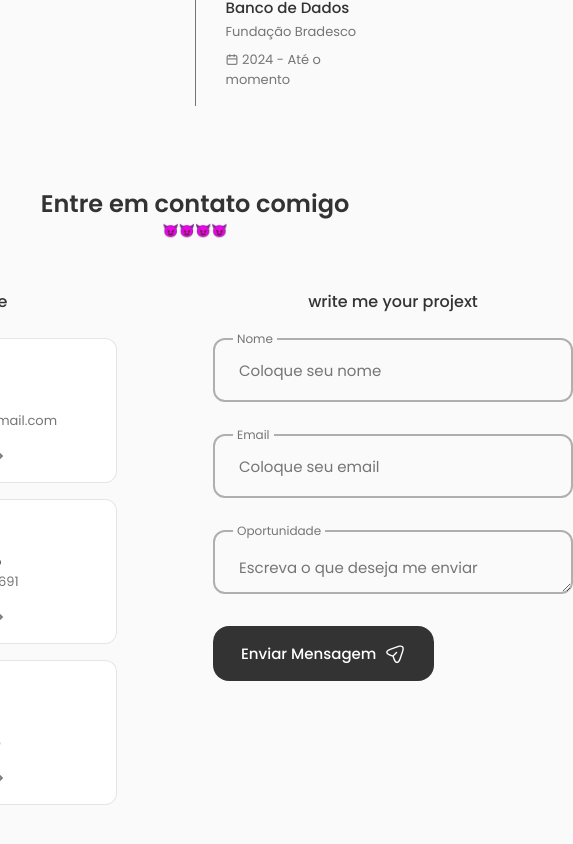
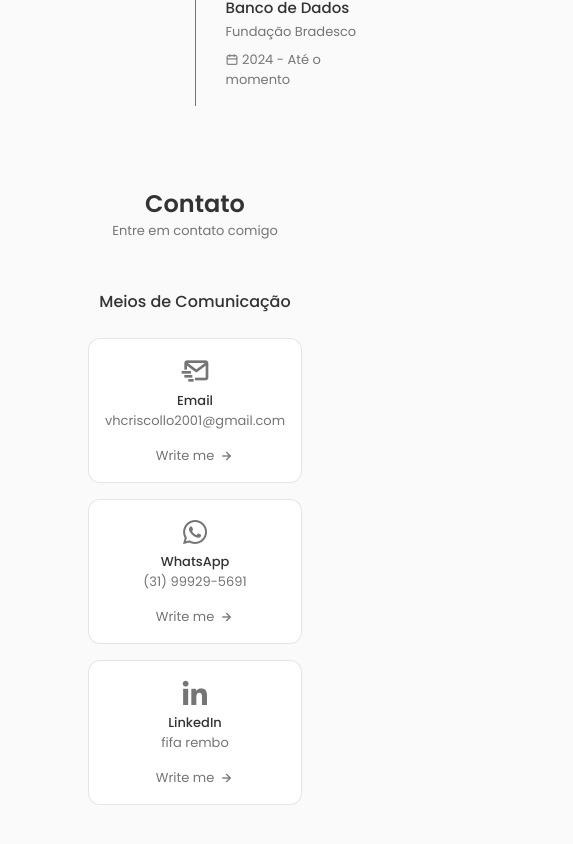
Before and after one commit to Torugo38/PortifolioV2.5, a React (Create React App) app: page / in a window 390 px wide. Shown: the part 3177-4021 px from the top of the page, 573 px wide, since content can reach past the window. Built offline with nearby package versions, Linux system fonts and the light colour scheme.

Commit message:
update contato

```diff
--- a/src/components/contact/Contact.jsx
+++ b/src/components/contact/Contact.jsx
@@ -4,12 +4,12 @@
 const Contact = () => {
   return (
     <section className="contact section" id="contact">
-        <h2 className="section__title">Entre em contato comigo</h2>
-        <span className="section__subtitle">😈😈😈😈</span>
+        <h2 className="section__title">Contato</h2>
+        <span className="section__subtitle">Entre em contato comigo</span>
 
         <div className="contact__container container grid">
             <div className="contact__content">
-                <h3 className="contact__title">talk to me</h3>
+                <h3 className="contact__title">Meios de Comunicação</h3>
 
                 <div className="contact__info">
                     <div className="contact__card">
@@ -41,48 +41,6 @@
                     </div>
                 </div>
             </div>
-
-            <div className="contact__content">
-                <h3 className="contact__title">write me your projext</h3>
-
-                <form className="contact__form">
-                    <div className="contact__form-div">
-                        <label className="contact__form-tag">Nome</label>
-                        <input type="text" name="name" className="contact__form-input" placeholder="Coloque seu nome"/>
-                    </div>
-
-                    <div className="contact__form-div">
-                        <label className="contact__form-tag">Email</label>
-                        <input type="email" name="email" className="contact__form-input" placeholder="Coloque seu email"/>
-                    </div>
-
-                    <div className="contact__form-div">
-                        <label className="contact__form-tag">Oportunidade</label>
-                        <textarea name="oportunidade" cols="30" rows="10" className="contact__form-input" placeholder="Escreva o que deseja me enviar"></textarea>
-                    </div>
-
-                    <button className="button button--flex">
-                    Enviar Mensagem
-                    <svg
-                    class="button__icon"
-                    xmlns="http://www.w3.org/2000/svg"
-                    width="22"
-                    height="22"
-                    viewBox="0 0 24 24"
-                    fill="none"
-                    >
-                    <path
-                        d="M14.2199 21.9352C13.0399 21.9352 11.3699 21.1052 10.0499 17.1352L9.32988 14.9752L7.16988 14.2552C3.20988 12.9352 2.37988 11.2652 2.37988 10.0852C2.37988 8.91525 3.20988 7.23525 7.16988 5.90525L15.6599 3.07525C17.7799 2.36525 19.5499 2.57525 20.6399 3.65525C21.7299 4.73525 21.9399 6.51525 21.2299 8.63525L18.3999 17.1252C17.0699 21.1052 15.3999 21.9352 14.2199 21.9352ZM7.63988 7.33525C4.85988 8.26525 3.86988 9.36525 3.86988 10.0852C3.86988 10.8052 4.85988 11.9052 7.63988 12.8252L10.1599 13.6652C10.3799 13.7352 10.5599 13.9152 10.6299 14.1352L11.4699 16.6552C12.3899 19.4352 13.4999 20.4252 14.2199 20.4252C14.9399 20.4252 16.0399 19.4352 16.9699 16.6552L19.7999 8.16525C20.3099 6.62525 20.2199 5.36525 19.5699 4.71525C18.9199 4.06525 17.6599 3.98525 16.1299 4.49525L7.63988 7.33525Z"
-                        fill="var(--container-color)"
-                    ></path>
-                    <path
-                        d="M10.11 14.7052C9.92005 14.7052 9.73005 14.6352 9.58005 14.4852C9.29005 14.1952 9.29005 13.7152 9.58005 13.4252L13.16 9.83518C13.45 9.54518 13.93 9.54518 14.22 9.83518C14.51 10.1252 14.51 10.6052 14.22 10.8952L10.64 14.4852C10.5 14.6352 10.3 14.7052 10.11 14.7052Z"
-                        fill="var(--container-color)"
-                    ></path>
-                    </svg>
-                </button>
-                </form>
-            </div>
         </div>
     </section>
   )
--- a/src/components/contact/contact.css
+++ b/src/components/contact/contact.css
@@ -1,7 +1,6 @@
 .contact__container{
-    grid-template-columns: repeat(2, max-content);
+    grid-template-columns: repeat(1, max-content);
     justify-content: center;
-    column-gap: 6rem;
     padding-bottom: 3rem;
 }
 
@@ -15,7 +14,8 @@
 .contact__info{
     display: grid;
     row-gap: 1rem;
-    grid-template-columns: 300px;
+    column-gap: 3rem;
+    grid-template-columns: repeat(3, 300px);
 }
 
 .contact__card{
@@ -24,6 +24,7 @@
     padding: 1rem;
     border-radius: 0.75rem;
     text-align: center;
+
 }
 
 .contact__card-icon{
@@ -63,36 +64,26 @@
     transform: translate(0.25rem);
 }
 
-.contact__form{
-    width: 360px;
-}
 
-.contact__form-div {
-    position: relative;
-    margin-bottom: var(--mb-2);
-    height: 4rem;
-}
-.contact__form-input{
-    position: absolute;
-    top: 0;
-    left: 0;
-    width: 100%;
-    height: 100%;
-    border: 2px solid rgba(0, 0, 0, 0.3);
-    background: none;
-    color: var(--text-color);
-    outline: none;
-    border-radius: 0.75rem;
-    padding: 1.5rem;
-    z-index: 1;
-}
+@media screen and (max-width: 992px) {
+    .contact__info{
+        grid-template-columns: repeat(1, 300px);
+    }
 
-.contact__form-tag{
-    position: absolute;
-    top: -0.75rem;
-    left: 1.25rem;
-    font-size: var(--smaller-font-size);
-    padding: 0.25rem;
-    background-color: var(--body-color);
-    z-index: 10;
-}
+  }
+
+@media screen and (max-width: 768px) {
+
+    .contact__info{
+        grid-template-columns: 350px;
+
+    }
+
+  }
+
+@media screen and (max-width: 576px) {
+    .contact__info{
+        grid-template-columns: 100%;
+    }
+
+  }
--- a/src/components/skills/skills.css
+++ b/src/components/skills/skills.css
@@ -1,5 +1,5 @@
 .skills__container{
-    grid-template-columns: repeat(2, 350px);
+    grid-template-columns: repeat(3, 350px);
     column-gap: 3rem;
     justify-content: center;
 }
```
